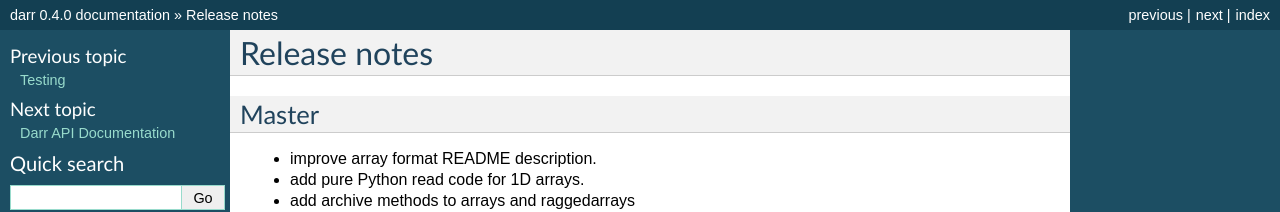
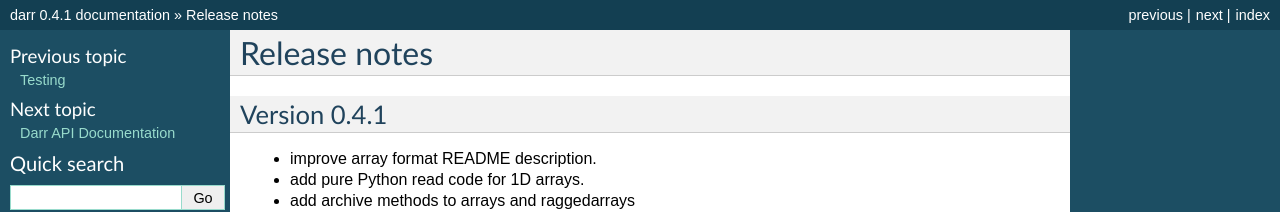
Before and after one commit to gbeckers/Darr, a Sphinx documentation site: the page built from docs/releasenotes.rst, in a window 1280 px wide and 900 px high. Shown: the top 212 px of the window. Built offline with Sphinx 7.4.7, drawn with Linux system fonts in a browser that asks for light colours; some of the changed text lies outside the part shown.

Commit message:
prepare 0.4.1 release

```diff
--- a/README.rst
+++ b/README.rst
@@ -116,7 +116,7 @@
    :target: https://github.com/gbeckers/Darr/actions/workflows/python_package.yml
 .. |Appveyor Status| image:: https://ci.appveyor.com/api/projects/status/github/gbeckers/darr?svg=true
    :target: https://ci.appveyor.com/project/gbeckers/darr
-.. |PyPi version| image:: https://img.shields.io/badge/pypi-0.4.0-orange.svg
+.. |PyPi version| image:: https://img.shields.io/badge/pypi-0.4.1-orange.svg
    :target: https://pypi.org/project/darr/
 .. |Conda Forge| image:: https://anaconda.org/conda-forge/darr/badges/version.svg
    :target: https://anaconda.org/conda-forge/darr
--- a/docs/conf.py
+++ b/docs/conf.py
@@ -59,7 +59,7 @@
 # The short X.Y version.
 version = '0.4'
 # The full version, including alpha/beta/rc tags.
-release = '0.4.0'
+release = '0.4.1'
 
 # The language for content autogenerated by Sphinx. Refer to documentation
 # for a list of supported languages.
--- a/docs/index.rst
+++ b/docs/index.rst
@@ -119,7 +119,7 @@
    :target: https://github.com/gbeckers/Darr/actions/workflows/python_package.yml
 .. |Appveyor Status| image:: https://ci.appveyor.com/api/projects/status/github/gbeckers/darr?svg=true
    :target: https://ci.appveyor.com/project/gbeckers/darr
-.. |PyPi version| image:: https://img.shields.io/badge/pypi-0.4.0-orange.svg
+.. |PyPi version| image:: https://img.shields.io/badge/pypi-0.4.1-orange.svg
    :target: https://pypi.org/project/darr/
 .. |Conda Forge| image:: https://anaconda.org/conda-forge/darr/badges/version.svg
    :target: https://anaconda.org/conda-forge/darr
--- a/docs/releasenotes.rst
+++ b/docs/releasenotes.rst
@@ -1,8 +1,8 @@
 Release notes
 =============
 
-Master
-------
+Version 0.4.1
+-------------
 - improve array format README description.
 - add pure Python read code for 1D arrays.
 - add archive methods to arrays and raggedarrays
```
